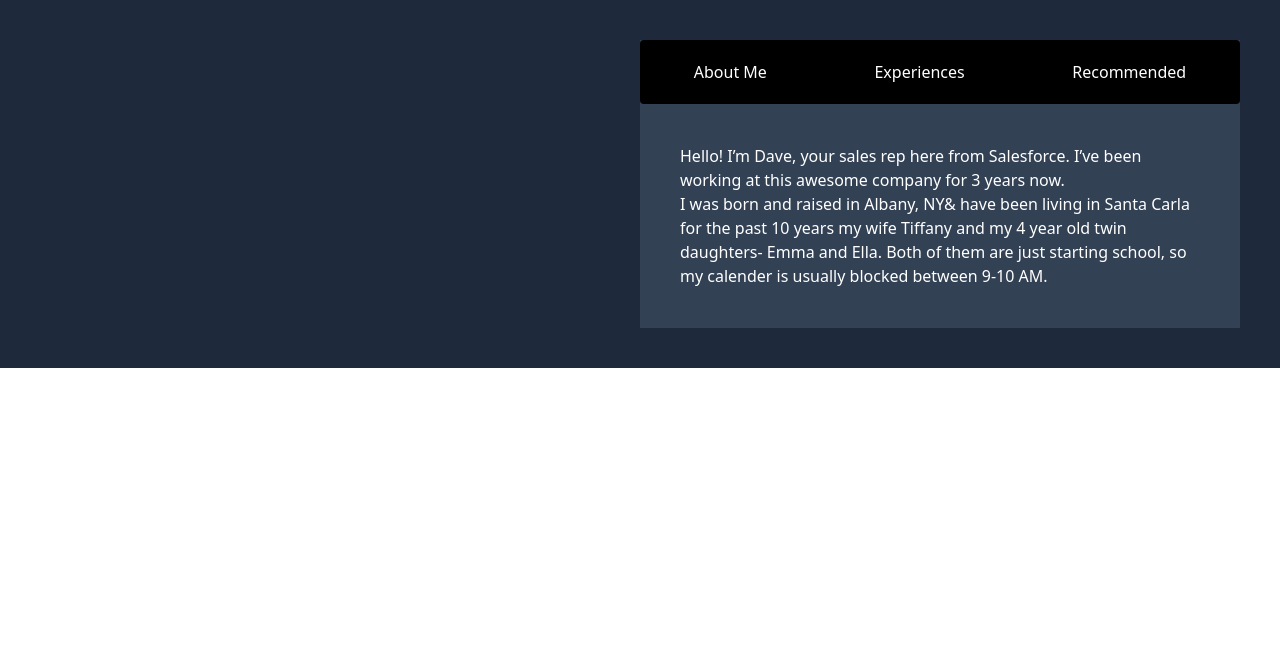
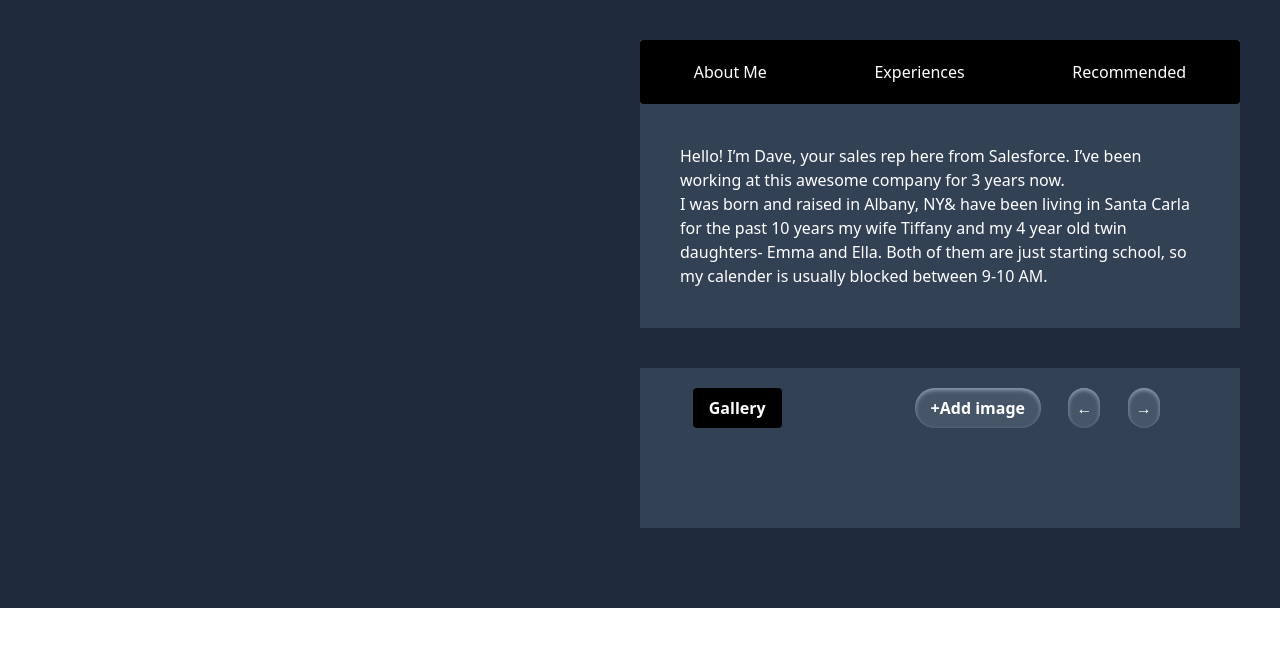
Before and after one commit to Ashlyn-Joshy/LunacalAssignment, a React (Create React App) app in the folder frontend/: page / in a window 1280 px wide. Shown: the top 646 px of the page. Built offline with nearby package versions, Linux system fonts and the light colour scheme.

Commit message:
adding images cloudinary

```diff
--- a/frontend/package.json
+++ b/frontend/package.json
@@ -6,6 +6,7 @@
     "@testing-library/jest-dom": "^5.17.0",
     "@testing-library/react": "^13.4.0",
     "@testing-library/user-event": "^13.5.0",
+    "axios": "^1.7.7",
     "react": "^18.3.1",
     "react-dom": "^18.3.1",
     "react-router-dom": "^6.26.1",
--- a/frontend/src/Pages/Home.js
+++ b/frontend/src/Pages/Home.js
@@ -2,6 +2,7 @@ import React from "react";
 
 //components
 import Intro from "../components/Intro";
+import Gallery from "../components/Gallery";
 
 const Home = () => {
   return (
@@ -9,6 +10,7 @@ const Home = () => {
       <div className="hidden md:block w-1/2"></div>
       <div className="w-full md:w-1/2">
         <Intro />
+        <Gallery />
       </div>
     </div>
   );
--- /dev/null
+++ b/frontend/src/components/Gallery.js
@@ -0,0 +1,87 @@
+import React, { useState } from "react";
+import Axios from "axios";
+
+const Gallery = (files) => {
+  const [images, setImages] = useState(() => {
+    const savedImages = localStorage.getItem("uploadedImages");
+    return savedImages ? JSON.parse(savedImages) : [];
+  });
+
+  const [currentIndex, setCurrentIndex] = useState(0);
+
+  const uploadingImage = (files) => {
+    const formData = new FormData();
+    formData.append("file", files[0]);
+    formData.append("upload_preset", "prmulxb6");
+    Axios.post(
+      "https://api.cloudinary.com/v1_1/dhkwyh24o/image/upload",
+      formData
+    ).then((res) => {
+      const newImages = [...images, res.data.secure_url];
+      setImages(newImages);
+      localStorage.setItem("uploadedImages", JSON.stringify(newImages));
+    });
+  };
+
+  const moveLeft = () => {
+    setCurrentIndex((prevIndex) => Math.max(prevIndex - 1, 0));
+  };
+
+  const moveRight = () => {
+    setCurrentIndex((prevIndex) => Math.min(prevIndex + 1, images.length - 1));
+  };
+
+  return (
+    <div className="my-10 bg-slate-700">
+      <nav className="flex flex-row justify-around py-5">
+        <div>
+          <h1 className="bg-black font-bold py-2 px-4 rounded">Gallery</h1>
+        </div>
+        <div className="w-1/2">
+          <ul className="flex flex-row justify-evenly">
+            <li className="bg-slate-600 py-2 px-4 rounded-full font-bold shadow-inner shadow-slate-400">
+              <label htmlFor="file-upload">
+                +Add image
+                <input
+                  id="file-upload"
+                  type="file"
+                  className="hidden"
+                  onChange={(e) => {
+                    uploadingImage(e.target.files);
+                  }}
+                />
+              </label>
+            </li>
+            <li className="bg-slate-600 p-2 rounded-full font-bold shadow-inner shadow-slate-400">
+              <button onClick={moveLeft}>&larr;</button>
+            </li>
+            <li className="bg-slate-600 p-2 rounded-full font-bold shadow-inner shadow-slate-400">
+              <button onClick={moveRight}>&rarr;</button>
+            </li>
+          </ul>
+        </div>
+      </nav>
+      <div
+        className="p-10 overflow-hidden relative"
+        style={{ width: "100%", height: "50%" }}
+      >
+        <div
+          className="flex transition-transform duration-500 ease-in-out"
+          style={{ transform: `translateX(-${currentIndex * 100}%)` }}
+        >
+          {images.map((image, index) => (
+            <img
+              key={index}
+              src={image}
+              alt={`Uploaded ${index}`}
+              className="rounded shadow-lg mx-2"
+              style={{ minWidth: "300px", height: "200px" }}
+            />
+          ))}
+        </div>
+      </div>
+    </div>
+  );
+};
+
+export default Gallery;
```
Also changed, not shown: 1 other file (tests, documents, lock files or other folders).
